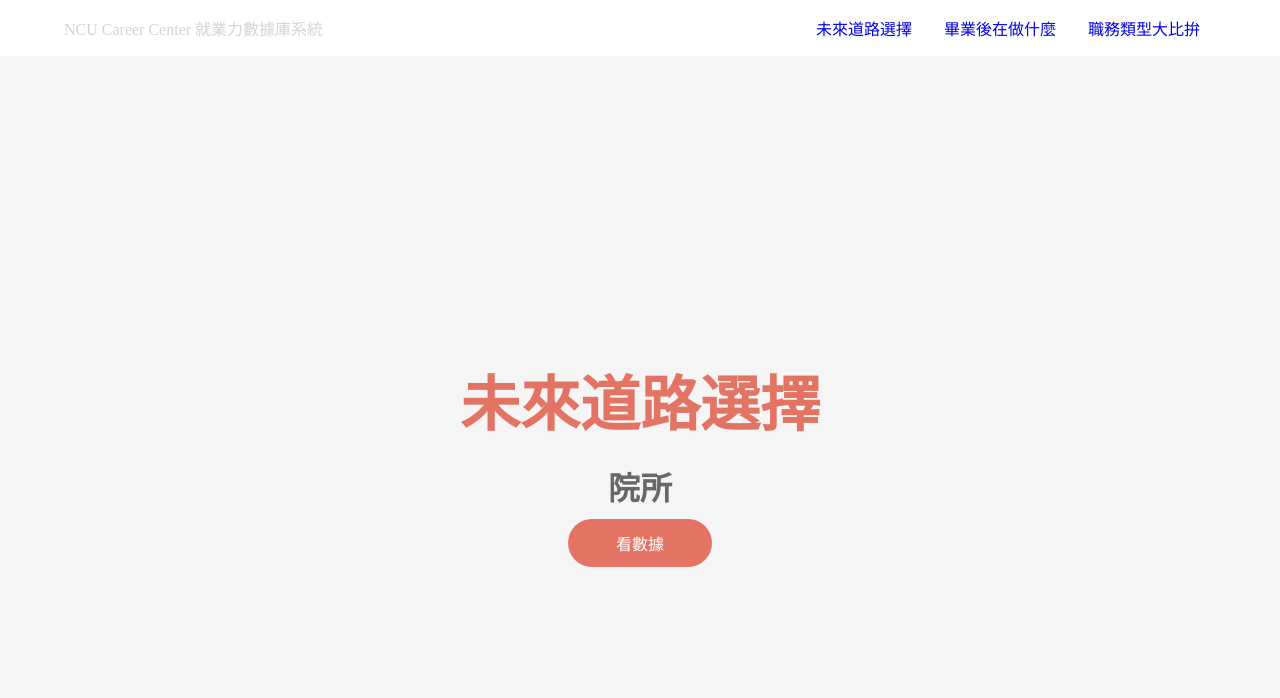
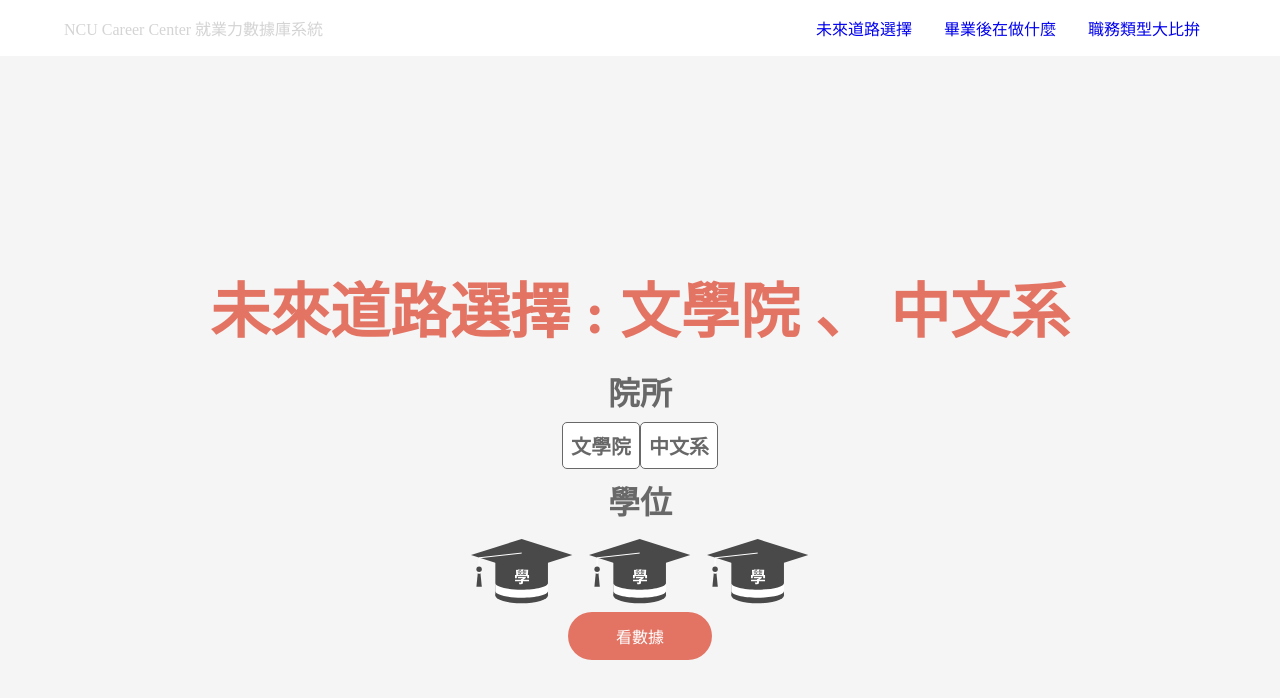
Before and after one commit to bodinzzz/NCU_CC_Frontend, a React (Create React App) app: page /future in a window 1280 px wide. Shown: the top 698 px of the page. Built offline with nearby package versions, Linux system fonts and the light colour scheme.

Commit message:
dropdown very basic but messy

```diff
--- a/src/components/future/PageOne.js
+++ b/src/components/future/PageOne.js
@@ -1,10 +1,109 @@
+import { useState } from "react";
 import "./PageOne.scss";
+import BachelorHatSelectedImg from "../../assets/image/Future/BachelorHatSelectedImg.svg";
+
+// function Dropdown({ data }) {
+//   const [isDropdownOpen, setIsDropdownOpen] = useState(false);
+//   const [selectedData, setSelectedData] = useState(0);
+
+//   return (
+//     <div className="future-page-1__chooser">
+//       <div className="future-page-1__chooser__dropdown" onClick={() => setIsDropdownOpen(!isDropdownOpen)}>
+//         {data[selectedData].text}
+//       </div>
+//       {isDropdownOpen && (
+//         <div className="future-page-1__chooser__dropdown__items">
+//           {data.map((data, index) => (
+//             <div className="future-page-1__chooser__dropdown__items__item" onClick={() => setSelectedData(index)}>
+//               {data.text}
+//             </div>
+//           ))}
+//         </div>
+//       )}
+//     </div>
+//   );
+// }
 
 function PageOne() {
+  const [isCollegeDropdownOpen, toggleCollegeDropdown] = useState(false);
+  const [isDepartmentDropdownOpen, toggleDepartmentDropdown] = useState(false);
+  const [selectedCollege, setSelectedCollege] = useState(0);
+  const [selectedDepartment, setSelectedDepartment] = useState(0);
+
+  const clickCollege = (index) => {
+    setSelectedCollege(index);
+    toggleCollegeDropdown(!isCollegeDropdownOpen);
+  };
+
+  const clickDepartment = (index) => {
+    setSelectedDepartment(index);
+    toggleDepartmentDropdown(!isDepartmentDropdownOpen);
+  };
+
+  const colleges = [
+    {
+      id: "i1",
+      name: "文學院",
+      departments: [
+        { id: "i1-d1", name: "中文系" },
+        { id: "i1-d2", name: "外文系" },
+      ],
+    },
+    {
+      id: "i2",
+      name: "理學院",
+      departments: [
+        { id: "i1-d1", name: "嗚嗚嗚嗚系" },
+        { id: "i1-d2", name: "挖挖挖挖系" },
+      ],
+    },
+  ];
+
   return (
     <div className="future-page-1">
-      <div className="future-page-1__title">未來道路選擇</div>
-      <div className="future-page-1__intro">院所</div>
+      <div className="future-page-1__title">
+        未來道路選擇 : {colleges[selectedCollege].name} 、 {colleges[selectedCollege].departments[selectedDepartment].name}
+      </div>
+      <div className="future-page-1__label">院所</div>
+
+      <div className="future-page-1__chooser">
+        <div className="future-page-1__chooser__dropdown">
+          <div className="future-page-1__chooser__dropdown__btn" onClick={() => toggleCollegeDropdown(!isCollegeDropdownOpen)}>
+            {colleges[selectedCollege].name}
+          </div>
+          {isCollegeDropdownOpen && (
+            <div className="future-page-1__chooser__dropdown__items">
+              {colleges.map((college, index) => (
+                <div className="future-page-1__chooser__dropdown__items__item" onClick={() => clickCollege(index)}>
+                  {college.name}
+                </div>
+              ))}
+            </div>
+          )}
+        </div>
+
+        <div className="future-page-1__chooser__dropdown">
+          <div className="future-page-1__chooser__dropdown__btn" onClick={() => toggleDepartmentDropdown(!isDepartmentDropdownOpen)}>
+            {colleges[selectedCollege].departments[selectedDepartment].name}
+          </div>
+          {isDepartmentDropdownOpen && (
+            <div className="future-page-1__chooser__dropdown__items">
+              {colleges[selectedCollege].departments.map((department, index) => (
+                <div className="future-page-1__chooser__dropdown__items__item" onClick={() => clickDepartment(index)}>
+                  {department.name}
+                </div>
+              ))}
+            </div>
+          )}
+        </div>
+      </div>
+
+      <div className="future-page-1__label">學位</div>
+      <div className="future-page-1__chooser">
+        <img src={BachelorHatSelectedImg} className="future-page-1__chooser__degree" alt="BachelorHatSelectedImg" />
+        <img src={BachelorHatSelectedImg} className="future-page-1__chooser__degree" alt="BachelorHatSelectedImg" />
+        <img src={BachelorHatSelectedImg} className="future-page-1__chooser__degree" alt="BachelorHatSelectedImg" />
+      </div>
       <div className="future-page-1__btn">
         <div>看數據</div>
       </div>
--- a/src/components/future/PageOne.scss
+++ b/src/components/future/PageOne.scss
@@ -11,11 +11,11 @@
     padding: 10px;
   }
 
-    &__intro {
-        color: #686868;
-        font-size: 32px;
+  &__label {
+    color: $text-primary-color;
+    font-size: $font-lg;
     font-weight: bold;
-        padding: 10px;
+    padding: $p-xxs;
   }
 
   &__btn {
@@ -24,4 +24,47 @@
     color: $white-color;
     border-radius: 100px;
   }
+
+  &__chooser {
+    @extend %flex-row-between;
+
+    &__dropdown {
+      display: relative;
+
+      &__btn {
+        padding: $p-xxs;
+        background-color: $white-color;
+        border: 0.8px solid $text-primary-color;
+        border-radius: $border-sm;
+        font-size: $font-sm;
+        font-weight: bold;
+        color: $text-primary-color;
+        cursor: pointer;
       }
+
+      &__items {
+        background-color: $white-color;
+        padding: $p-xs;
+        border-radius: $border-sm;
+        box-shadow: 0 4px 4px 0 rgba(166, 166, 166, 0.1);
+
+        &__item {
+          padding: $p-xs;
+          cursor: pointer;
+          border-radius: $border-sm;
+
+          &:hover {
+            background-color: $hover-color;
+          }
+        }
+      }
+    }
+
+    &__degree {
+      padding: $p-xxs;
+    }
+
+    &__year {
+    }
+  }
+}
--- a/src/styles/_variables.scss
+++ b/src/styles/_variables.scss
@@ -1,26 +1,27 @@
 /* Colors */
 
 // General
-$white-color: #FFFFFF;
-$background-color: #F8F8F8;
-$unselected-color: #C5C5C5;
+$white-color: #ffffff;
+$background-color: #f8f8f8;
+$unselected-color: #c5c5c5;
+$hover-color: #f5f5f5;
 
 // For Text
 $text-primary-color: #686868;
 
 // For Themes
-$theme-1-primary-color: #E37464;
-$theme-1-secondary-color: #FFFDEF;
-$theme-2-primary-color: #789EE7;
-$theme-2-secondary-color: #D4E2FC;
-$theme-3-primary-color: #00BCD4;
-$theme-3-secondary-color: #EBFAFF;
+$theme-1-primary-color: #e37464;
+$theme-1-secondary-color: #fffdef;
+$theme-2-primary-color: #789ee7;
+$theme-2-secondary-color: #d4e2fc;
+$theme-3-primary-color: #00bcd4;
+$theme-3-secondary-color: #ebfaff;
 
 // For Charts
-$theme-2-chart-first-color: #789EE7;
-$theme-2-chart-second-color: #AAC7FF;
-$theme-2-chart-third-color: #D4E2FC;
-$theme-2-chart-other-color: #E4E4E4;
+$theme-2-chart-first-color: #789ee7;
+$theme-2-chart-second-color: #aac7ff;
+$theme-2-chart-third-color: #d4e2fc;
+$theme-2-chart-other-color: #e4e4e4;
 
 /* Fonts */
 
@@ -42,7 +43,6 @@ $font-mobile-md: 0.75rem;
 $font-mobile-sm: 0.5rem;
 $font-mobile-xs: 0.25rem;
 
-
 /* Padding */
 $p-xxl: 5rem;
 $p-xl: 2.5rem;
@@ -62,3 +62,7 @@ $m-sm: 1rem;
 $m-xs: 0.75rem;
 $m-xxs: 0.5rem;
 $m-xxxs: 0.25rem;
+
+/* Border Radius */
+$border-lg: 100px;
+$border-sm: 5px;
```
Lines whose indentation alone changed are shown as unchanged.
